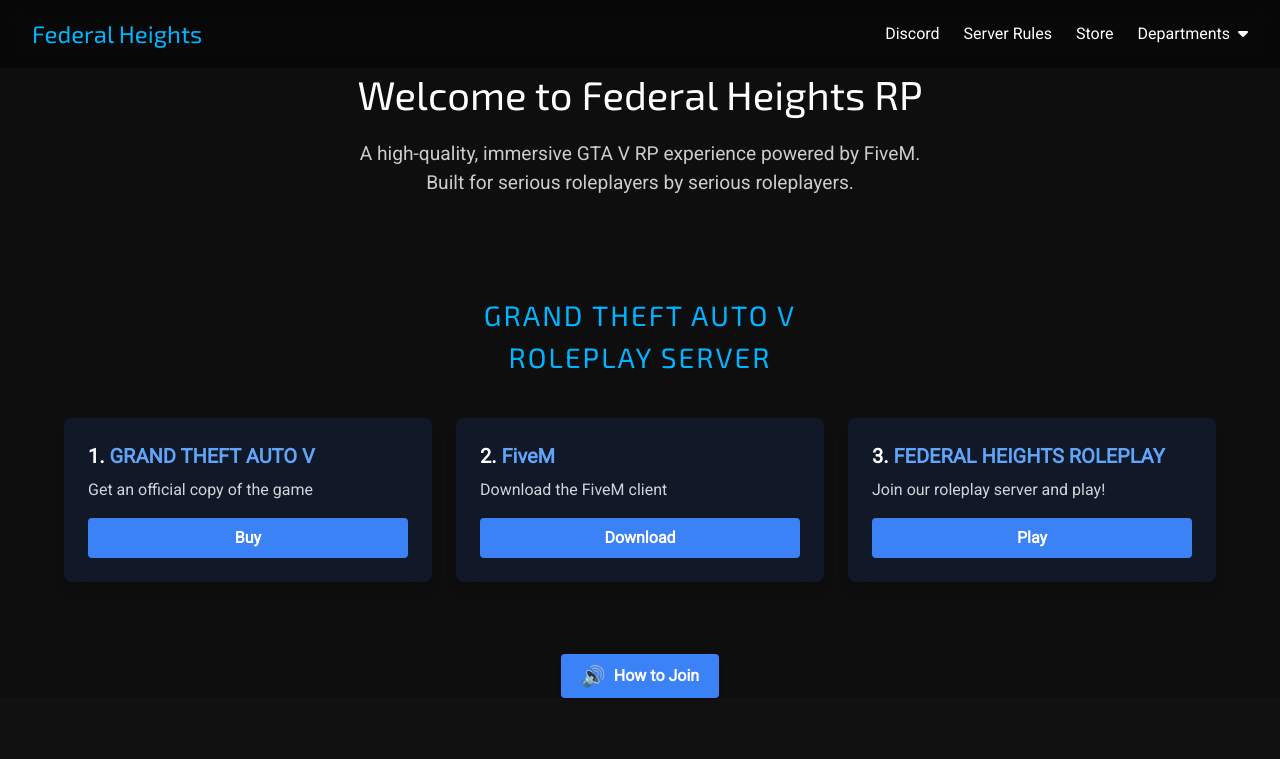
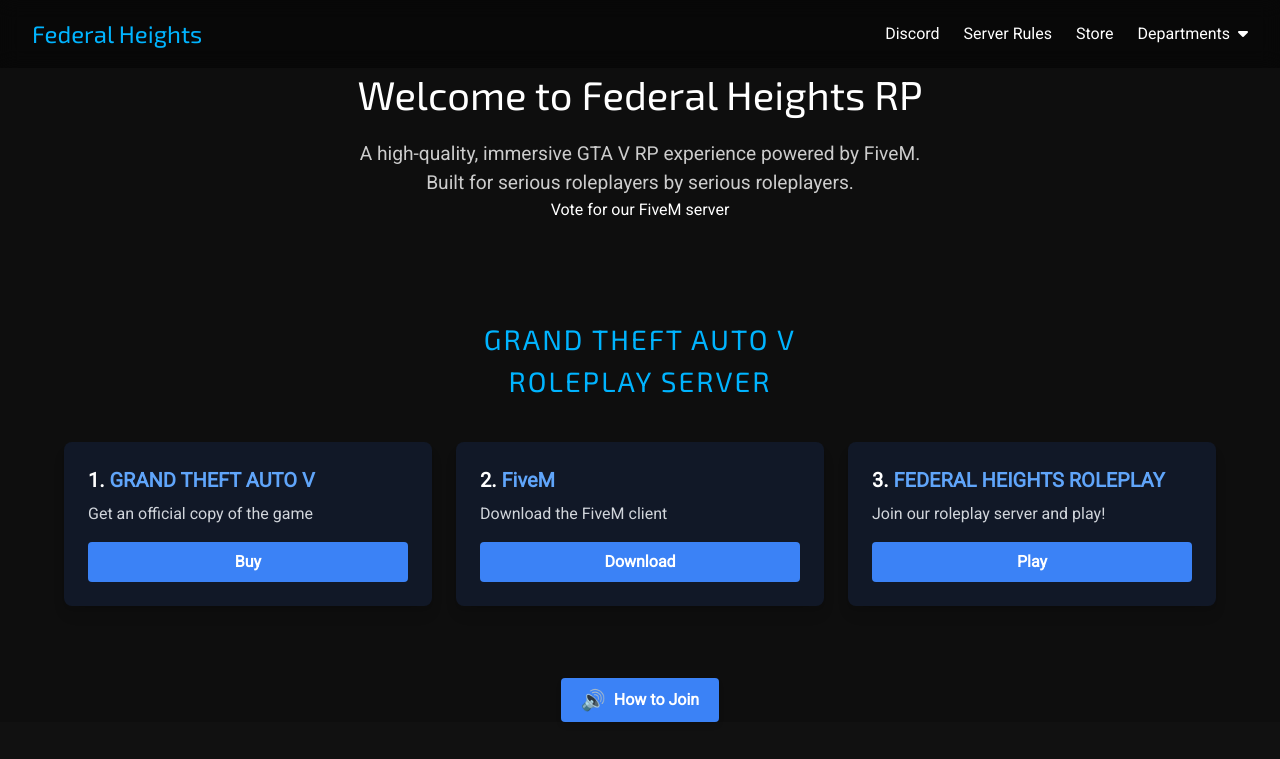
Before and after one commit to GamersArchive/fed, a plain HTML site: page index.html in a window 1280 px wide. Shown: the top 759 px of the page. Drawn offline with nearby package versions, Linux system fonts and the light colour scheme.

Commit message:
Update index.html

```diff
--- a/index.html
+++ b/index.html
@@ -158,6 +158,7 @@
 	<section class="header">
 		<h2>Welcome to Federal Heights RP</h2>
 		<p>A high-quality, immersive GTA V RP experience powered by FiveM. Built for serious roleplayers by serious roleplayers.</p>
+		<a href="https://www.trackyserver.com/server/3170442" target="_blank">Vote for our FiveM server</a>
 	</section>
 
     <div class="subheader-slide">
```
